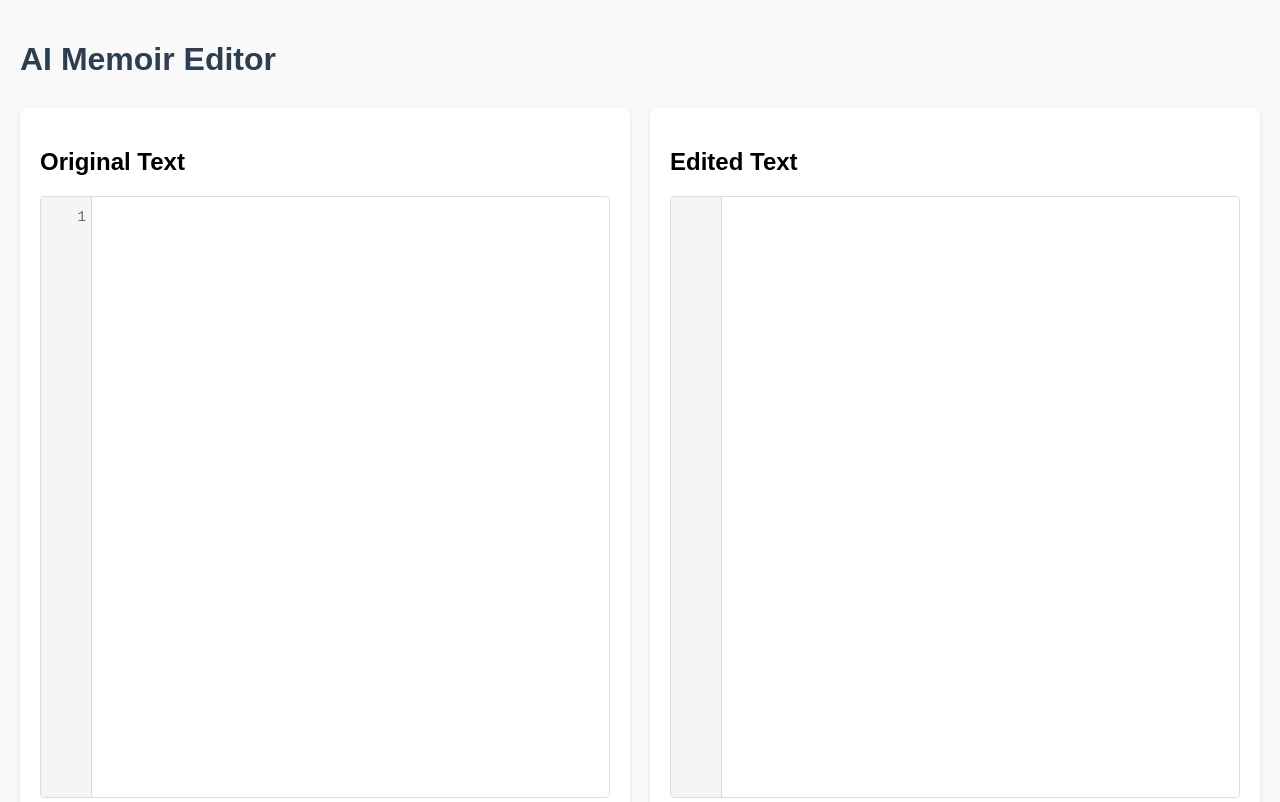
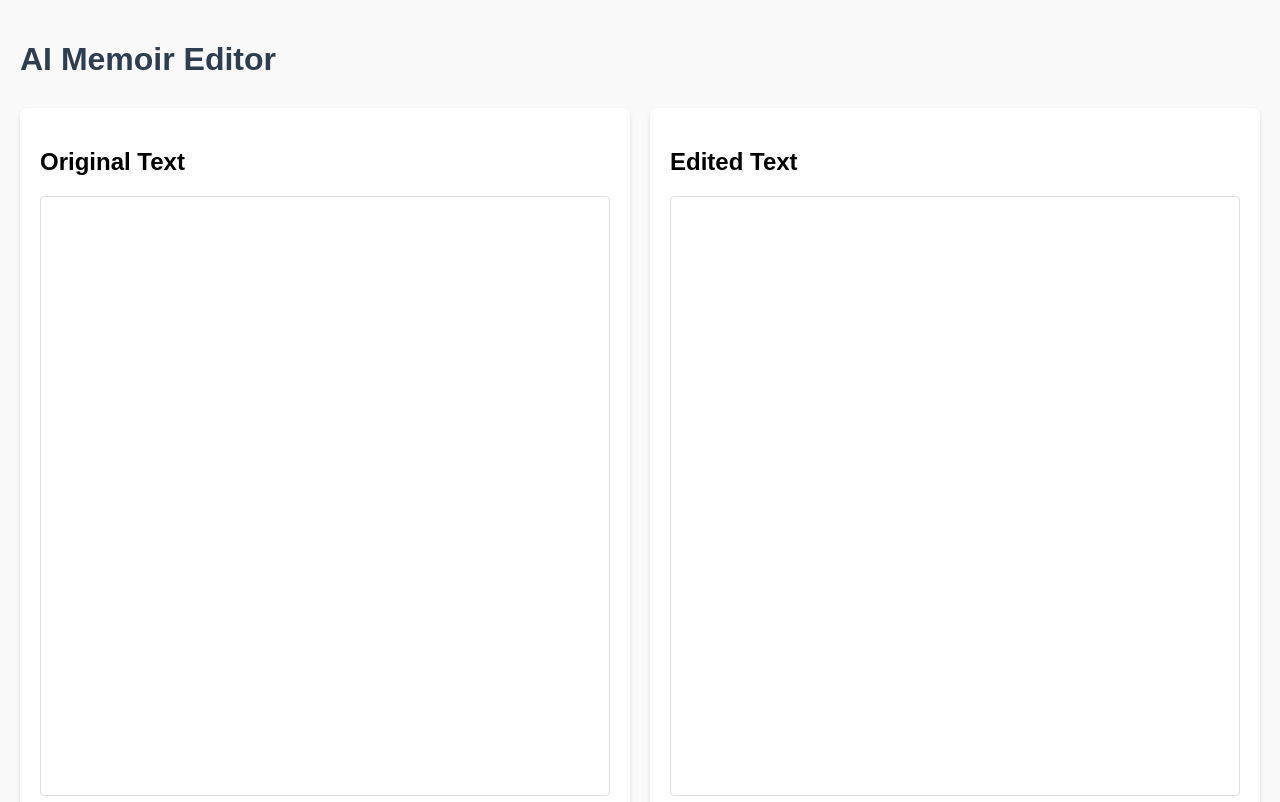
Before and after one commit to alexfinnemore/ai-memoir-editor, a website: page index.html in a window 1280 px wide. Shown: the top 802 px of the page. Drawn offline with Linux system fonts and the light colour scheme.

Commit message:
Remove line numbers and add synchronized scrolling

```diff
--- a/index.html
+++ b/index.html
@@ -32,44 +32,23 @@
             box-shadow: 0 2px 4px rgba(0,0,0,0.1);
         }
 
-        /* Line numbers and text area layout */
-        .editor-wrapper {
-            display: flex;
-            border: 1px solid #ddd;
-            border-radius: 4px;
-            overflow: hidden;
+        .text-area {
+            width: 100%;
             height: 600px;
-        }
-
-        .line-numbers {
-            padding: 10px 5px;
-            background-color: #f5f5f5;
-            border-right: 1px solid #ddd;
+            padding: 15px;
             font-family: monospace;
             font-size: 14px;
             line-height: 1.5;
-            text-align: right;
-            color: #666;
-            user-select: none;
-            min-width: 40px;
-            overflow: hidden;
-        }
-
-        .text-area {
-            flex: 1;
-            padding: 10px;
-            font-family: monospace;
-            font-size: 14px;
-            line-height: 1.5;
+            border: 1px solid #ddd;
+            border-radius: 4px;
             overflow-y: auto;
-            white-space: pre;
+            white-space: pre-wrap;
+            box-sizing: border-box;
             background: white;
-            border: none;
             resize: none;
         }
 
         #edited-display {
-            white-space: pre-wrap;
             outline: none;
         }
 
@@ -120,23 +99,21 @@
     <div class="editor-container">
         <div class="editor-panel">
             <h2>Original Text</h2>
-            <div class="editor-wrapper">
-                <div id="original-line-numbers" class="line-numbers"></div>
-                <textarea
-                    id="manuscript-input"
-                    class="text-area"
-                    spellcheck="true"
-                    onscroll="syncScroll(this, 'original-line-numbers')"
-                ></textarea>
-            </div>
+            <textarea
+                id="manuscript-input"
+                class="text-area"
+                spellcheck="true"
+                onscroll="syncScroll(this, 'edited-display')"
+            ></textarea>
         </div>
 
         <div class="editor-panel">
             <h2>Edited Text</h2>
-            <div class="editor-wrapper">
-                <div id="edited-line-numbers" class="line-numbers"></div>
-                <pre id="edited-display" class="text-area"></pre>
-            </div>
+            <pre
+                id="edited-display"
+                class="text-area"
+                onscroll="syncScroll(this, 'manuscript-input')"
+            ></pre>
         </div>
     </div>
 
@@ -148,29 +125,10 @@
     </div>
 
     <script>
-        function updateLineNumbers(text, lineNumbersElement) {
-            const lines = text.split('\n');
-            const lineCount = lines.length;
-            lineNumbersElement.innerHTML = Array.from(
-                { length: lineCount },
-                (_, i) => `${i + 1}<br>`
-            ).join('');
+        function syncScroll(sourceElement, targetId) {
+            const targetElement = document.getElementById(targetId);
+            targetElement.scrollTop = sourceElement.scrollTop;
         }
-
-        function syncScroll(element, lineNumbersId) {
-            const lineNumbers = document.getElementById(lineNumbersId);
-            lineNumbers.scrollTop = element.scrollTop;
-        }
-
-        // Update line numbers when text changes
-        document.getElementById('manuscript-input').addEventListener('input', function() {
-            updateLineNumbers(this.value, document.getElementById('original-line-numbers'));
-        });
-
-        // Sync scroll for edited display
-        document.getElementById('edited-display').addEventListener('scroll', function() {
-            syncScroll(this, 'edited-line-numbers');
-        });
 
         function getHighlightClass(type) {
             type = type.toLowerCase();
@@ -201,9 +159,6 @@
                 );
             });
             document.getElementById('edited-display').innerHTML = highlightedText;
-
-            // Update edited text line numbers
-            updateLineNumbers(result.editedText, document.getElementById('edited-line-numbers'));
         }
 
         document.getElementById('analyze-btn').addEventListener('click', async () => {
@@ -244,9 +199,6 @@
                 analyzeBtn.disabled = false;
             }
         });
-
-        // Initialize line numbers
-        updateLineNumbers('', document.getElementById('original-line-numbers'));
     </script>
 </body>
 </html>
```
